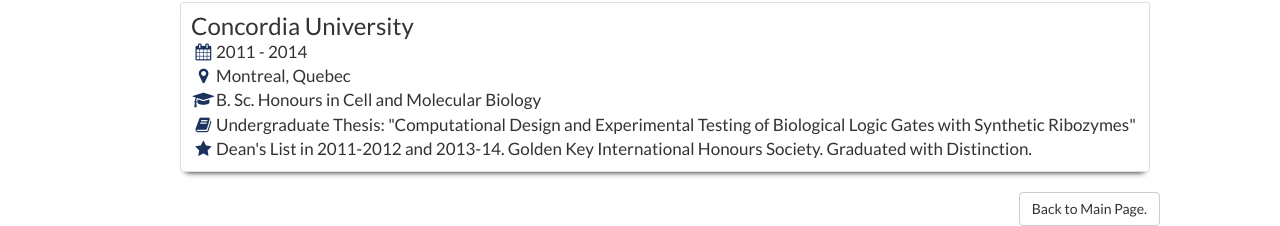
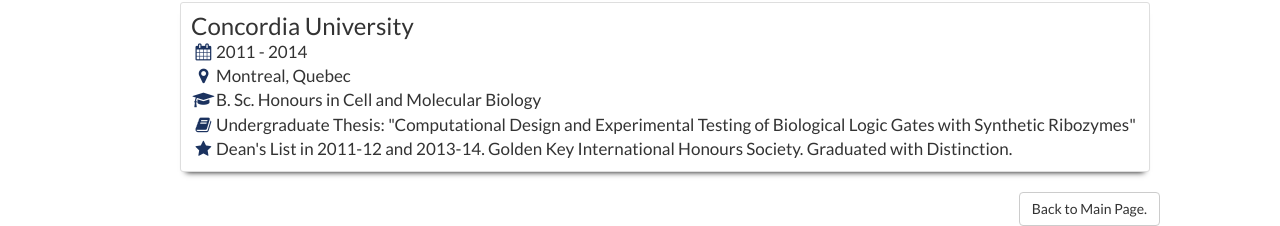
Before and after one commit to lancelafontaine/lancelafontaine.github.io, a Jekyll site: the page built from about/index.html, in a window 1280 px wide. Shown: the part 1637-1863 px from the top of the page. Built offline with Jekyll 4.4.1, drawn with Linux system fonts in a browser that asks for light colours; nearby versions of some CDN libraries; Markdown is read by kramdown in place of the engine named in the settings.

Commit message:
fixes a typo in the dean list dates in the education card of the about me page.

```diff
--- a/about/index.html
+++ b/about/index.html
@@ -82,7 +82,7 @@
                     <div class="where"><i class="fa fa-map-marker"></i>Montreal, Quebec</div>
                     <div class="degree"><i class="fa fa-graduation-cap"></i>B. Sc. Honours in Cell and Molecular Biology</div>
                     <div class="degree"><i class="fa fa-book"></i>Undergraduate Thesis: "Computational Design and Experimental Testing of Biological Logic Gates with Synthetic Ribozymes" </div>
-                    <div class="degree"><i class="fa fa-star"></i>Dean's List in  2011-2012 and 2013-14. Golden Key International Honours Society. Graduated with Distinction. </div>
+                    <div class="degree"><i class="fa fa-star"></i>Dean's List in  2011-12 and 2013-14. Golden Key International Honours Society. Graduated with Distinction. </div>
                 </div>
             </div>
         </section>
--- a/css/stylesheet.css
+++ b/css/stylesheet.css
@@ -96,7 +96,8 @@
 
 .returnlink {
   display: inline;
-  float:right;
+  float: right;
+
 }
 
 .endofarticle {
```
Also changed, not shown: 2 other files.
